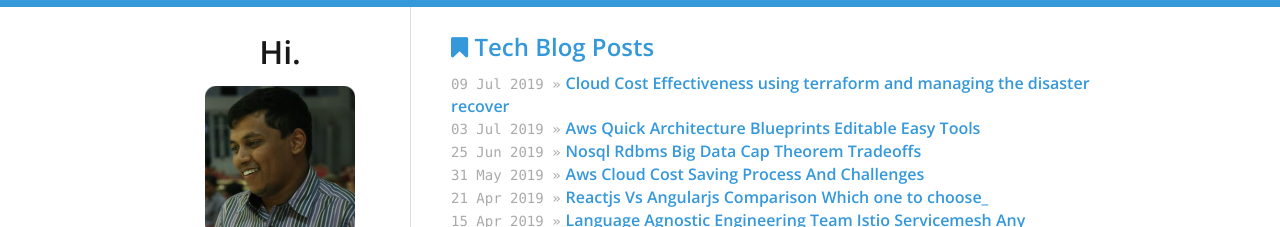
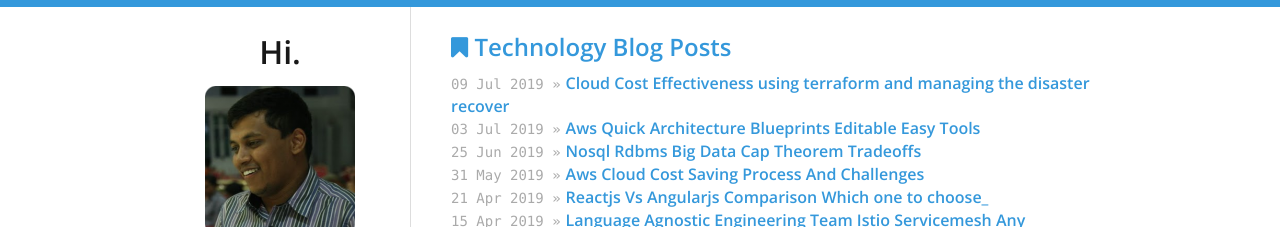
Before and after one commit to cnuonline/cnuonline.github.io, a Jekyll site: the page built from index.html, in a window 1280 px wide. Shown: the top 227 px of the page. Built offline with Jekyll 4.4.1, drawn with Linux system fonts in a browser that asks for light colours; nearby versions of some CDN libraries.

Commit message:
Update index.html

```diff
--- a/index.html
+++ b/index.html
@@ -1,10 +1,10 @@
 ---
 layout: default
-title: Tech Blog Posts
+title: Technology Blog Posts
 ---
 
 <div id="home">
-  <h2><i class="fa fa-bookmark"></i> Tech Blog Posts</h2>
+  <h2><i class="fa fa-bookmark"></i> Technology Blog Posts</h2>
   <ul id="blog-posts" class="posts">
     {% for post in site.posts %}
       <li><span>{{ post.date | date_to_string }} &raquo;</span><a target="_self"  href="{{ post.url }}">{{ post.title }}</a></li>
```
